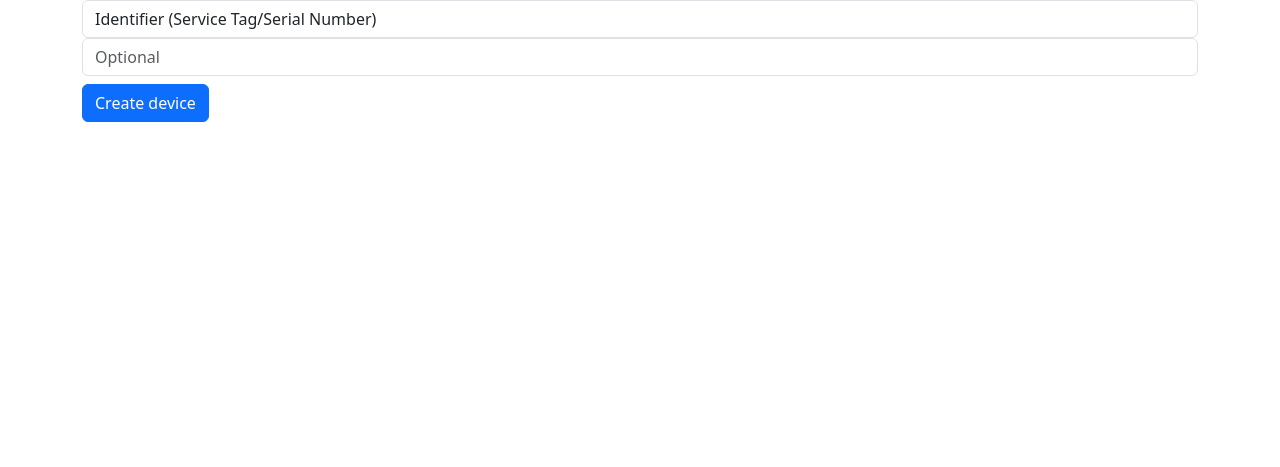
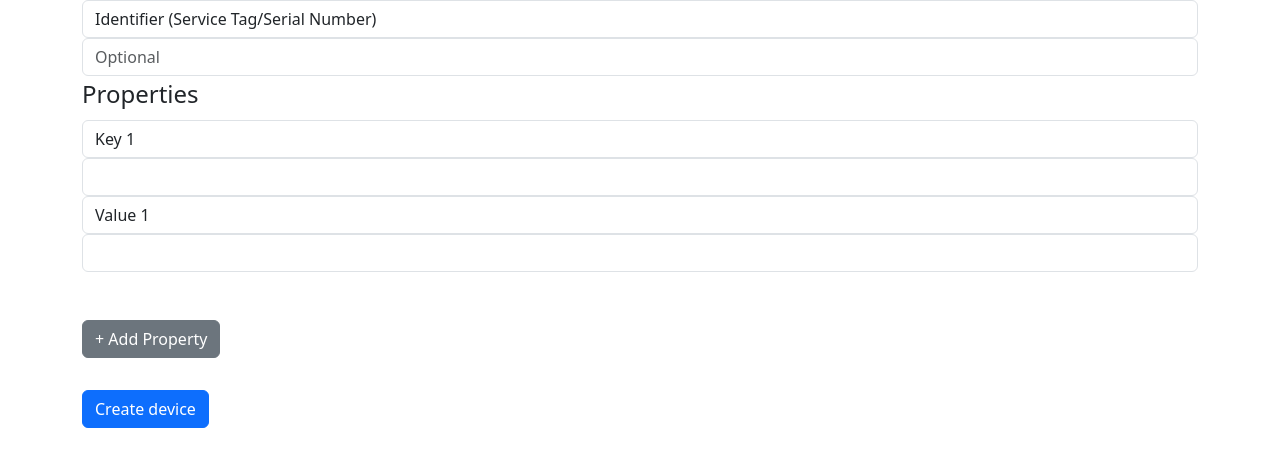
Before and after one commit to Yook74/azir, a Flask app: page /device/create in a window 1280 px wide. Shown: the part 56-523 px from the top of the page. Run offline with Flask 2, Linux system fonts and the light colour scheme.

Commit message:
Added properties to device intake

```diff
--- a/routes/device.py
+++ b/routes/device.py
@@ -33,6 +33,14 @@ def create_device_submit():
         ))
 
     db.session.commit()
+
+    device = Device.query.filter_by(serial_no=new_serial_no).first()
+    properties = request.form.getlist('property')
+    for i in range(0, len(properties) - 1, 2):
+        device_property = DeviceProperty(device_id=device.id, key=properties[i], value=properties[i + 1])
+        db.session.add(device_property)
+    db.session.commit()
+
     return render_template('device_created.html', serial_no=new_serial_no)
 
 
--- a/templates/device_intake.html
+++ b/templates/device_intake.html
@@ -4,9 +4,35 @@
     <form action="create" method="post">
         <label for="serialNo" class="form-control">Identifier (Service Tag/Serial Number)</label>
         <input type="text" id="serialNo" class="form-control" placeholder="Optional" name="serial-number">
+        <fieldset id="properties">
+            <legend>Properties</legend>
+            <label for="key-1" class="form-control">Key 1</label>
+            <input type="text" id="key-1" class="form-control" name="property">
+            <label for="value-1" class="form-control">Value 1</label>
+            <input type="text" id="value-1" class="form-control" name="property">
+        </fieldset><br><br>
+        <button type="button" class="btn btn-secondary" id="add-property">+ Add Property</button>
+        <br><br>
         <button type="submit" class="btn btn-primary mt-2">Create device</button>
     </form>
 {% endblock %}
 
 {% block scripts %}
+    <script>
+        let counter = 1;
+
+        $('#add-property').on('click', () => {
+            {#console.log($("#properties").lastElementChild);#}
+            {#console.log($("#properties > input"));#}
+            counter++;
+            const num = counter;
+            const key = `key-${num}`;
+            const value = `value-${num}`;
+            const newProperty = `<label for=${key} class="form-control">Key ${num}</label>
+            <input type="text" id=${key} class="form-control" name="property">
+            <label for=${value} class="form-control">Value ${num}</label>
+            <input type="text" id=${value} class="form-control" name="property">`
+            $("#properties").append(newProperty);
+        })
+    </script>
 {% endblock %}
```
